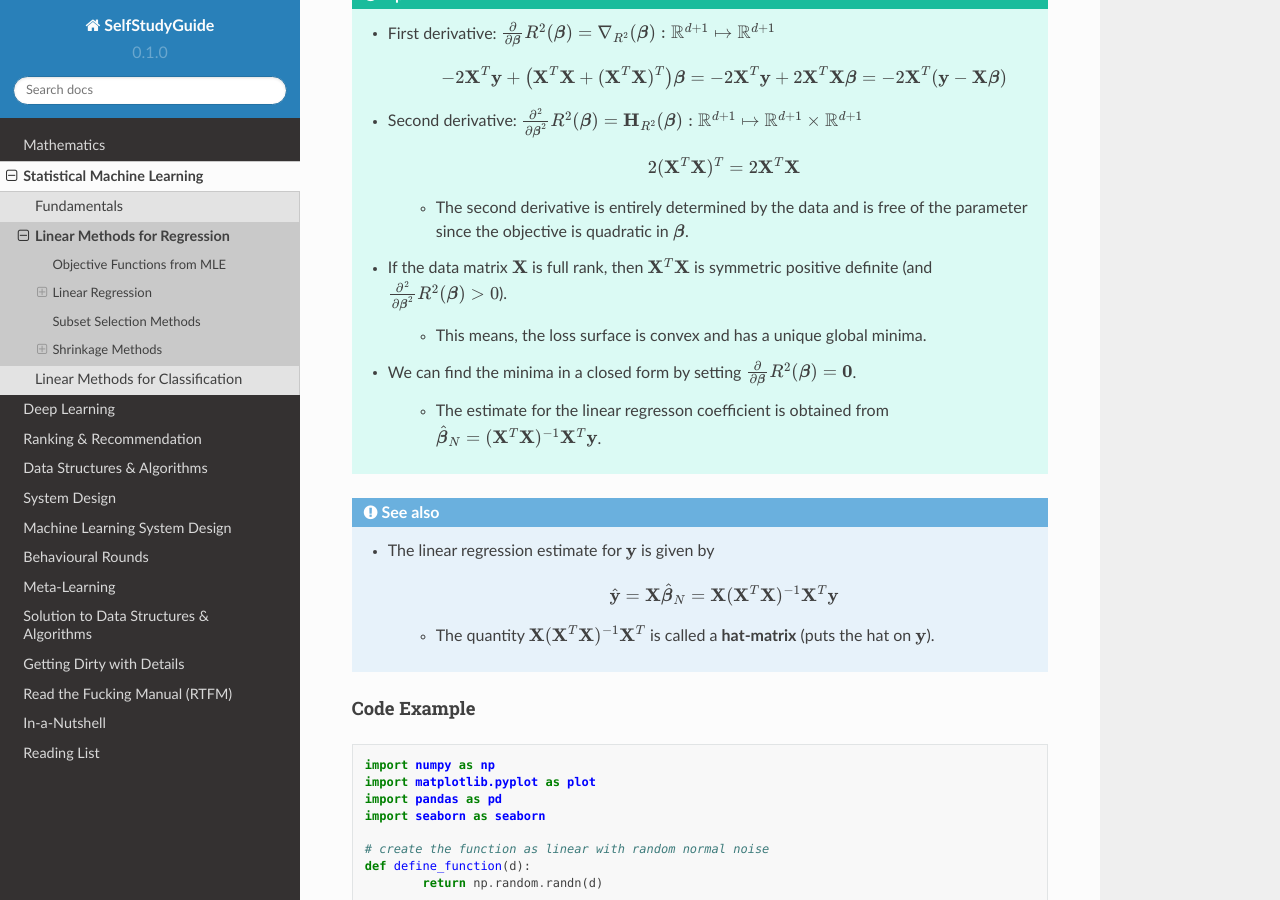
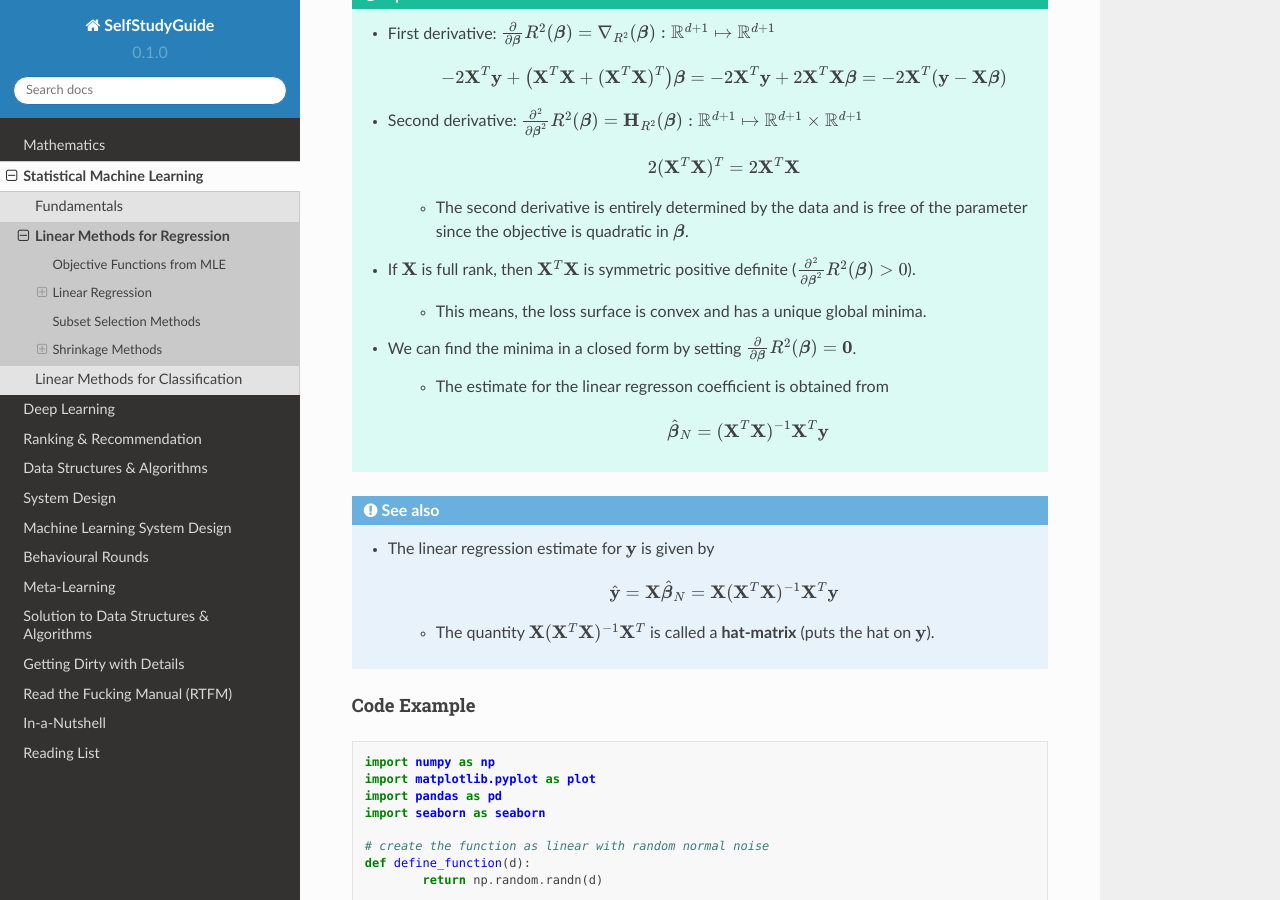
Before and after one commit to uselesstechjunks/leetcode, a Sphinx documentation site: the page built from docs/source/ml/linearreg.rst, in a window 1280 px wide and 900 px high, scrolled down 1628 px. Built offline with Sphinx 7.4.7 and the Read the Docs theme 2.0.0, drawn with Linux system fonts in a browser that asks for light colours.

Commit message:
Update linearreg.rst

```diff
--- a/docs/source/ml/linearreg.rst
+++ b/docs/source/ml/linearreg.rst
@@ -55,12 +55,14 @@ Optimisation: Least Squares
 		.. math:: 2(\mathbf{X}^T\mathbf{X})^T=2\mathbf{X}^T\mathbf{X}
 
 		* The second derivative is entirely determined by the data and is free of the parameter since the objective is quadratic in :math:`\boldsymbol{\beta}`.
-	* If the data matrix :math:`\mathbf{X}` is full rank, then :math:`\mathbf{X}^T\mathbf{X}` is symmetric positive definite (and :math:`\frac{\partial^2}{\mathop{\partial\boldsymbol{\beta}}^2}R^2(\boldsymbol{\beta})> 0`).
+	* If :math:`\mathbf{X}` is full rank, then :math:`\mathbf{X}^T\mathbf{X}` is symmetric positive definite (:math:`\frac{\partial^2}{\mathop{\partial\boldsymbol{\beta}}^2}R^2(\boldsymbol{\beta})> 0`).
 
 		* This means, the loss surface is convex and has a unique global minima.
 	* We can find the minima in a closed form by setting :math:`\frac{\partial}{\mathop{\partial\boldsymbol{\beta}}}R^2(\boldsymbol{\beta})=\mathbf{0}`.
 
-		* The estimate for the linear regresson coefficient is obtained from :math:`\hat{\boldsymbol{\beta}}_N=(\mathbf{X}^T\mathbf{X})^{-1}\mathbf{X}^T\mathbf{y}`.
+		* The estimate for the linear regresson coefficient is obtained from
+
+			.. math:: \hat{\boldsymbol{\beta}}_N=(\mathbf{X}^T\mathbf{X})^{-1}\mathbf{X}^T\mathbf{y}
 
 .. seealso::
 	* The linear regression estimate for :math:`\mathbf{y}` is given by
```
